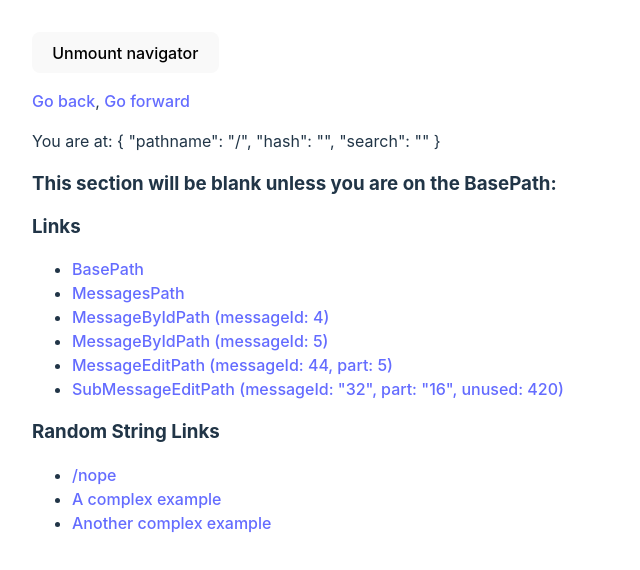
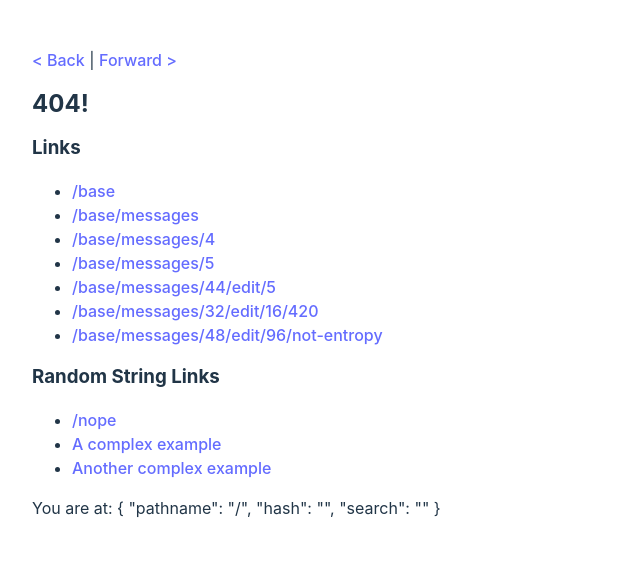
Before and after one commit to chrisfarber/micro-router, a React (Vite) app: page / in a window 1280 px wide. Shown: the top 570 px of the page, without its empty margins (0-640 px from the left). Built offline with nearby package versions, Linux system fonts and the light colour scheme.

Commit message:
refactor path matching and clean up demo

```diff
--- a/src/app/App.tsx
+++ b/src/app/App.tsx
@@ -1,23 +1,42 @@
 import { useState } from "react";
-import { BrowserHistory, Link, NavigatorProvider, route, routeSwitch } from "../lib";
-import { path, string, number } from "../lib/definition";
+import { BrowserHistory, Link, NavigatorProvider, match, bestMatch } from "../lib";
+import { number, path, string } from "../lib/definition";
 import "./App.css";
 import { Go } from "./Go";
 import { WhereAmI } from "./WhereAmI";
-
-const history = new BrowserHistory();
 
 const BasePath = path("/base");
 const MessagesPath = path(BasePath, "messages");
 const MessageByIdPath = path(MessagesPath, string("messageId"));
 const MessageEditPath = path(MessageByIdPath, "edit", string("part"));
-const SubMessageEditPath = path(MessageEditPath, number("unused"));
+const SubMessageEditPath = path(MessageEditPath, number("entropy"));
 
-const BaseRoute = route(BasePath, () => <h4>BasePath</h4>);
+const BasePage = match(BasePath, () => <h4>BasePath</h4>);
 
-const MessagesRoute = route(MessagesPath, () => <h4>MessagesPath</h4>);
+const MessageLink = (params: { messageId: string }) => (
+  <Link to={MessageByIdPath} params={params}>
+    View Message {params.messageId}
+  </Link>
+);
 
-const MessageEditRoute = route(MessageEditPath, params => {
+const MessagesPage = match(MessagesPath, () => (
+  <div>
+    <h4>MessagesPath</h4>
+    <ul>
+      <li>
+        <MessageLink messageId="1" />
+      </li>
+      <li>
+        <MessageLink messageId="2" />
+      </li>
+      <li>
+        <MessageLink messageId="3" />
+      </li>
+    </ul>
+  </div>
+));
+
+const MessageEditPage = match(MessageEditPath, params => {
   const [ctr, setCtr] = useState(0);
   return (
     <div>
@@ -32,11 +51,14 @@ const MessageEditRoute = route(MessageEditPath, params => {
       </button>
       <p>Message ID: {params.messageId}</p>
       <p>Part: {params.part}</p>
+      <p>
+        <MessageLink messageId={params.messageId} />
+      </p>
     </div>
   );
 });
 
-const MessageRoute = route(MessageByIdPath, params => {
+const MessagePage = match(MessageByIdPath, params => {
   return (
     <div>
       <h4>MessageByIdPath</h4>
@@ -45,57 +67,78 @@ const MessageRoute = route(MessageByIdPath, params => {
   );
 });
 
-const AppSwitch = routeSwitch(BaseRoute, MessagesRoute, MessageEditRoute, MessageRoute);
+const SubMessageEditPage = match(SubMessageEditPath, params => {
+  return (
+    <div>
+      <h3>SubMessageEditPage</h3>
+      <p>entropy: {params.entropy}</p>
+    </div>
+  );
+});
+
+const PageNotFound = () => {
+  return <h2>404!</h2>;
+};
+
+const AppPages = bestMatch({
+  of: [BasePage, MessagesPage, MessagePage, MessageEditPage, SubMessageEditPage],
+  fallback: <PageNotFound />,
+  exact: true,
+});
+// AppPages.displayName = "App Pages";
 
 function App() {
-  const [mounted, setMounted] = useState(true);
   return (
     <>
-      <div>
-        <button onClick={() => setMounted(v => !v)}>
-          {mounted ? "Unmount navigator" : "Mount navigator"}
-        </button>
-      </div>
-      {mounted && (
-        <NavigatorProvider history={history}>
+      <NavigatorProvider history={new BrowserHistory()}>
         <div className="App">
           <p>
-              <Go title="Go back" offset={-1} />
-              {", "}
-              <Go title="Go forward" offset={1} />
+            <Go title="< Back" offset={-1} />
+            {" | "}
+            <Go title="Forward >" offset={1} />
           </p>
-            <WhereAmI />
-            <AppSwitch />
-            <h3>This section will be blank unless you are on the BasePath:</h3>
-            <BaseRoute exact />
+
+          <AppPages />
+
+          <BasePage exact>
+            <h3>👀 looks like you are on the base page</h3>
+            <p>
+              As an experiment, I decided to make it possible to pass children into MatchComponent. If
+              children are provided, they will be rendered instead of the MatchComponent normal content.
+            </p>
+          </BasePage>
+
           <h3>Links</h3>
           <div>
             <ul>
               <li>
-                  <Link to={BasePath}>BasePath</Link>
+                <Link to={BasePath}>{BasePath.make()}</Link>
               </li>
               <li>
-                  <Link to={MessagesPath}>MessagesPath</Link>
+                <Link to={MessagesPath}>{MessagesPath.make()}</Link>
               </li>
               <li>
                 <Link to={MessageByIdPath} params={{ messageId: "4" }}>
-                    MessageByIdPath (messageId: 4)
+                  {MessageByIdPath.make({ messageId: "4" })}
                 </Link>
               </li>
               <li>
                 <Link to={MessageByIdPath} params={{ messageId: "5" }}>
-                    MessageByIdPath (messageId: 5)
+                  {MessageByIdPath.make({ messageId: "5" })}
                 </Link>
               </li>
               <li>
                 <Link to={MessageEditPath} params={{ messageId: "44", part: "5" }}>
-                    MessageEditPath {"(messageId: 44, part: 5)"}
+                  {MessageEditPath.make({ messageId: "44", part: "5" })}
                 </Link>
               </li>
               <li>
-                  <Link to={SubMessageEditPath} params={{ messageId: "32", part: "16", unused: 420 }}>
-                    SubMessageEditPath {`(messageId: "32", part: "16", unused: 420)`}
+                <Link to={SubMessageEditPath} params={{ messageId: "32", part: "16", entropy: 420 }}>
+                  {SubMessageEditPath.make({ messageId: "32", part: "16", entropy: 420 })}
                 </Link>
+              </li>
+              <li>
+                <Link to="/base/messages/48/edit/96/not-entropy">/base/messages/48/edit/96/not-entropy</Link>
               </li>
             </ul>
             <h3>Random String Links</h3>
@@ -111,9 +154,9 @@ function App() {
               </li>
             </ul>
           </div>
+          <WhereAmI />
         </div>
       </NavigatorProvider>
-      )}
     </>
   );
 }
--- a/src/lib/index.ts
+++ b/src/lib/index.ts
@@ -8,6 +8,6 @@ export { MemoryHistory } from "./history/memory";
 export { Navigator } from "./navigator";
 export { useLocation } from "./hooks";
 export * from "./Link";
-export * from "./routing";
+export * from "./match";
 
 export * as definition from "./definition";
--- /dev/null
+++ b/src/lib/match.tsx
@@ -0,0 +1,117 @@
+import { FC, ReactElement, ReactNode, useMemo } from "react";
+import { MatchResult, MatchSuccess, ParamsOf, Path } from "./definition";
+import { useLocation } from "./hooks";
+
+const exactMatch = (m: MatchResult<unknown>): boolean => {
+  if (!m.error) {
+    return m.remaining === "" || m.remaining === "/";
+  }
+  return false;
+};
+
+export type PathMatchOpts = { exact?: boolean };
+const usePathMatch = <P extends Path>(path: P, opts?: PathMatchOpts): [true, ParamsOf<P>] | [false, null] => {
+  const { exact } = opts ?? {};
+  const loc = useLocation();
+  const [matches, params] = useMemo(() => {
+    const match = path.match(loc.pathname);
+    if (match.error || (exact && !exactMatch(match))) {
+      return [false, null];
+    }
+    return [true, match.params];
+  }, [loc, path, exact]);
+  return [matches, params];
+};
+
+type MatchComponentProps = {
+  /** If true, the content will not be rendered if there is any remaining text at the end of the match */
+  exact?: boolean;
+  /**
+   * If children are provided, the Match component will not render its normal content. Instead, it will
+   * render the children that were passed in.
+   */
+  children?: ReactNode;
+};
+export type MatchComponent<P extends Path = Path> = {
+  path: P;
+  Matched: FC<ParamsOf<P>>;
+} & FC<MatchComponentProps>;
+
+/**
+ * Construct a Match Component for a path.
+ *
+ * A match component will render its content if its associated path matches the current URL.
+ * Optionally, the component can accept the `exact` prop.
+ *
+ * @param path the path that must match in order to display the content
+ * @param render a function component that will receive the extracted params as its props
+ * @returns the new Match Component
+ */
+export const match = <P extends Path>(
+  path: P,
+  render: (params: ParamsOf<P>) => ReactElement | null,
+): MatchComponent<P> => {
+  const Matched: FC<ParamsOf<P>> = render;
+  Matched.displayName = `Match: ${path.path}`;
+
+  const Outer: FC<MatchComponentProps> = props => {
+    const { exact } = props;
+    const [match, params] = usePathMatch(path, { exact });
+    if (!match) return null;
+    return props.children ? <>{props.children}</> : <Matched {...params} />;
+  };
+  Outer.displayName = `Path: ${path.path}`;
+
+  // eslint-disable-next-line @typescript-eslint/no-explicit-any
+  const Matcher: MatchComponent<P> = Outer as any;
+  Matcher.path = path;
+  Matcher.Matched = Matched;
+  return Matcher;
+};
+
+export type BestMatchOpts<Matches extends MatchComponent[]> = {
+  of: Matches;
+  exact?: boolean;
+  fallback?: ReactElement;
+};
+/**
+ * Build a React Component that, when rendered, will choose the best match among the provided
+ * MatchComponents and render it.
+ *
+ * The best match is considered to be the one that has the least unmatched text at the end of the
+ * browser's actual path.
+ */
+export const bestMatch = <Matches extends MatchComponent[]>({
+  of,
+  exact,
+  fallback,
+}: BestMatchOpts<Matches>): FC => {
+  const BestMatch: FC = () => {
+    const loc = useLocation();
+    const { pathname } = loc;
+    const matched = useMemo(() => {
+      // I don't think this lint rule believes in me, but I do:
+      // eslint-disable-next-line @typescript-eslint/no-explicit-any
+      let best: { Match: MatchComponent; result: MatchSuccess } | null = null;
+      for (const Match of of) {
+        const { path } = Match;
+        const result = path.match(pathname);
+        if (result.error) continue;
+        const remaining = result.remaining.length;
+        if (!best || best.result.remaining.length > remaining) {
+          best = { Match, result };
+        }
+        // If we found an exact match, stop processing the remaining MatchComponents:
+        if (exactMatch(result)) break;
+      }
+      if (!best || (exact && !exactMatch(best.result))) {
+        return fallback ?? null;
+      } else {
+        return <best.Match.Matched {...best.result.params} />;
+      }
+    }, [pathname]);
+    return matched;
+  };
+  BestMatch.displayName = `${exact ? "Exact" : "Best"} match of ${of.length}`;
+  return BestMatch;
+};
--- a/src/lib/routing.tsx
+++ /dev/null
@@ -1,99 +0,0 @@
-import { FC, ReactElement, useMemo } from "react";
-import { MatchResult, ParamsOf, Path } from "./definition";
-import { useLocation } from "./hooks";
-
-const exactMatch = (m: MatchResult<unknown>): boolean => {
-  if (!m.error) {
-    return m.remaining === "" || m.remaining === "/";
-  }
-  return false;
-};
-
-export type PathMatchOpts = { exact?: boolean };
-const usePathMatch = <P extends Path>(path: P, opts?: PathMatchOpts): [true, ParamsOf<P>] | [false, null] => {
-  const { exact } = opts ?? {};
-  const loc = useLocation();
-  const [matches, params] = useMemo(() => {
-    const match = path.match(loc.pathname);
-    if (match.error || (exact && !exactMatch(match))) {
-      return [false, null];
-    }
-    return [true, match.params];
-  }, [loc, path, exact]);
-  return [matches, params];
-};
-
-type RouteComponentProps = {
-  /** If true, the Route will not render its content if there is any remaining text at the end of the match */
-  exact?: boolean;
-};
-export type RouteComponent<P extends Path = Path> = {
-  path: P;
-  Matched: FC<ParamsOf<P>>;
-} & FC<RouteComponentProps>;
-
-/**
- * Construct a Route Component for a path.
- *
- * A Route component will render its content if its associated path matches the current URL.
- * Optionally, the route component can accept the `exact` prop.
- *
- * @param path the path that must match in order to display the route's content
- * @param Route a function component that will receive the extracted params as its props
- * @returns the new Route Component
- */
-export const route = <P extends Path>(
-  path: P,
-  render: (params: ParamsOf<P>) => ReactElement | null,
-): RouteComponent<P> => {
-  const Matched: FC<ParamsOf<P>> = render;
-  Matched.displayName = `Match: ${path.path}`;
-
-  const Outer: FC<RouteComponentProps> = props => {
-    const { exact } = props;
-    const [match, params] = usePathMatch(path, { exact });
-    if (!match) return null;
-    return <Matched {...params} />;
-  };
-  Outer.displayName = `Route: ${path.path}`;
-
-  // eslint-disable-next-line @typescript-eslint/no-explicit-any
-  const Route: RouteComponent<P> = Outer as any;
-  Route.path = path;
-  Route.Matched = Matched;
-  return Route;
-};
-
-/**
- * Build a Component that will choose the best match among your input Routes.
- *
- * The best match is considered to be the one that has the least unmatched text at the end of
- * the browser's actual path.
- *
- * @param routes The Route components you'd like this component to match against
- * @returns A new React component
- */
-export const routeSwitch = <Routes extends RouteComponent[]>(...routes: Routes): FC => {
-  const RouteSwitch: FC = () => {
-    const loc = useLocation();
-    const { pathname } = loc;
-    const route = useMemo(() => {
-      // eslint-disable-next-line @typescript-eslint/no-explicit-any
-      let best: { Route: RouteComponent; remaining: number; params: any } | null = null;
-      for (const Route of routes) {
-        const { path } = Route;
-        const res = path.match(pathname);
-        if (res.error) continue;
-        const remaining = res.remaining.length;
-        if (!best || best.remaining > remaining) {
-          best = { Route, remaining, params: res.params };
-        }
-        if (exactMatch(res)) break;
-      }
-      return best ? <best.Route.Matched {...best.params} /> : null;
-    }, [pathname]);
-    return route;
-  };
-  RouteSwitch.displayName = `RouteSwitch of ${routes.length} routes`;
-  return RouteSwitch;
-};
```
Also changed, not shown: src/lib/definition.ts (+7 -7 lines), 1 other file (tests, documents, lock files or other folders). Lines whose indentation alone changed are shown as unchanged.
